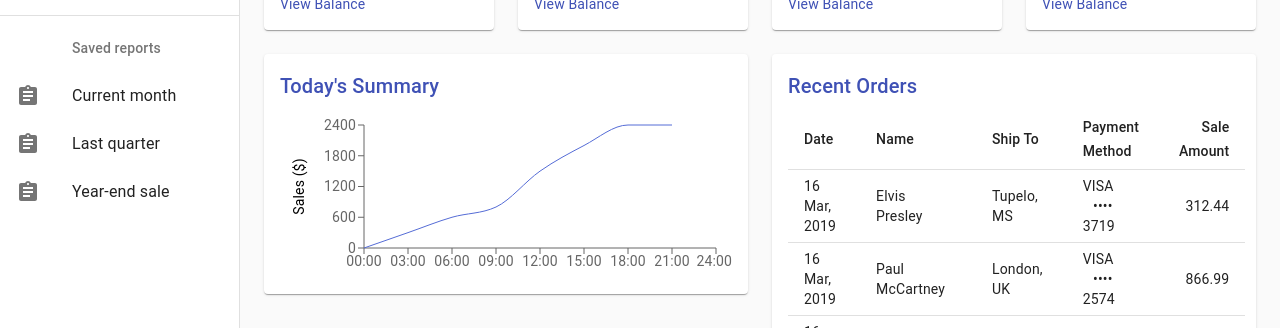
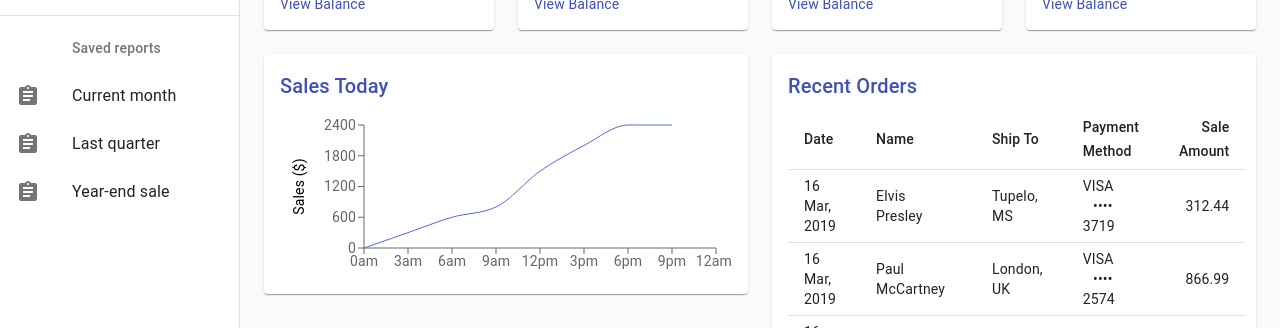
Before and after one commit to jaayperez/ecommerce-dashboard, a React (Create React App) app: page / in a window 1280 px wide. Shown: the part 306-634 px from the top of the page. Built offline with nearby package versions, Linux system fonts and the light colour scheme.

Commit message:
Update data

```diff
--- a/src/components/chart.js
+++ b/src/components/chart.js
@@ -8,21 +8,21 @@ function createData(time, amount) {
 }
 
 const data = [
-  createData('00:00', 0),
-  createData('03:00', 300),
-  createData('06:00', 600),
-  createData('09:00', 800),
-  createData('12:00', 1500),
-  createData('15:00', 2000),
-  createData('18:00', 2400),
-  createData('21:00', 2400),
-  createData('24:00', undefined),
+  createData('0am', 0),
+  createData('3am', 300),
+  createData('6am', 600),
+  createData('9am', 800),
+  createData('12pm', 1500),
+  createData('3pm', 2000),
+  createData('6pm', 2400),
+  createData('9pm', 2400),
+  createData('12am', undefined),
 ];
 
 export default function Chart() {
   return (
     <React.Fragment>
-      <Title>Today's Summary</Title>
+      <Title>Sales Today</Title>
       <ResponsiveContainer>
         <LineChart
           data={data}
```
